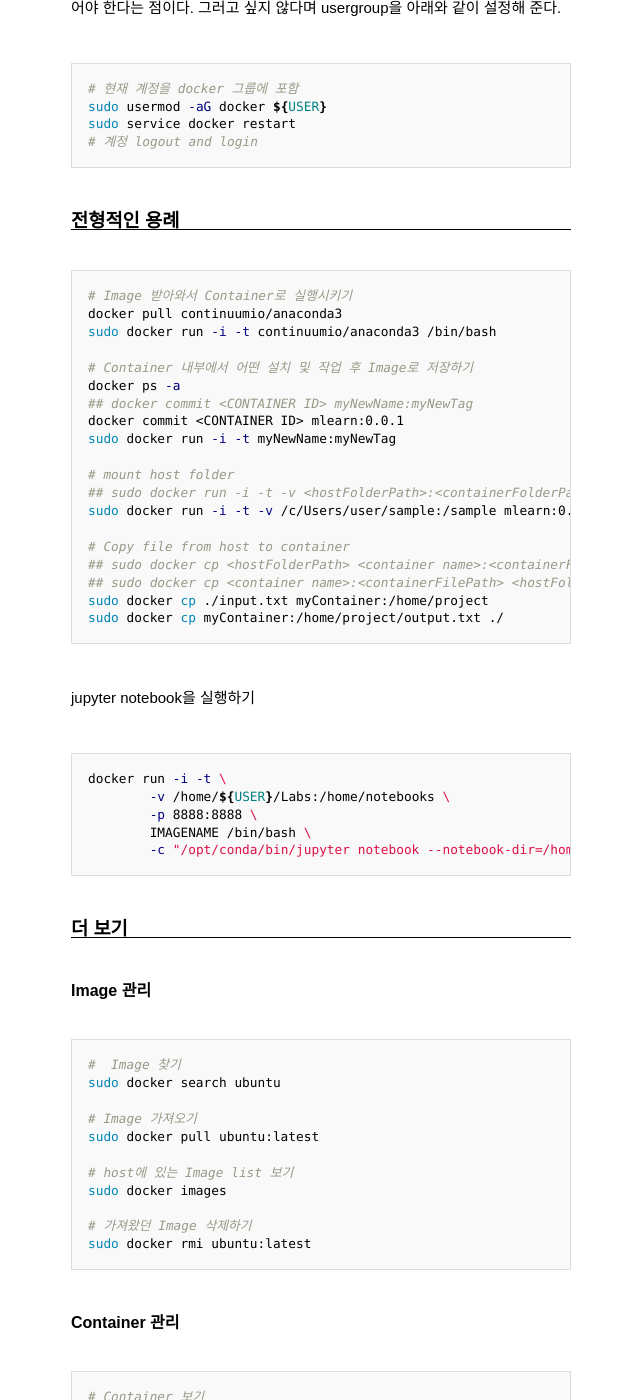
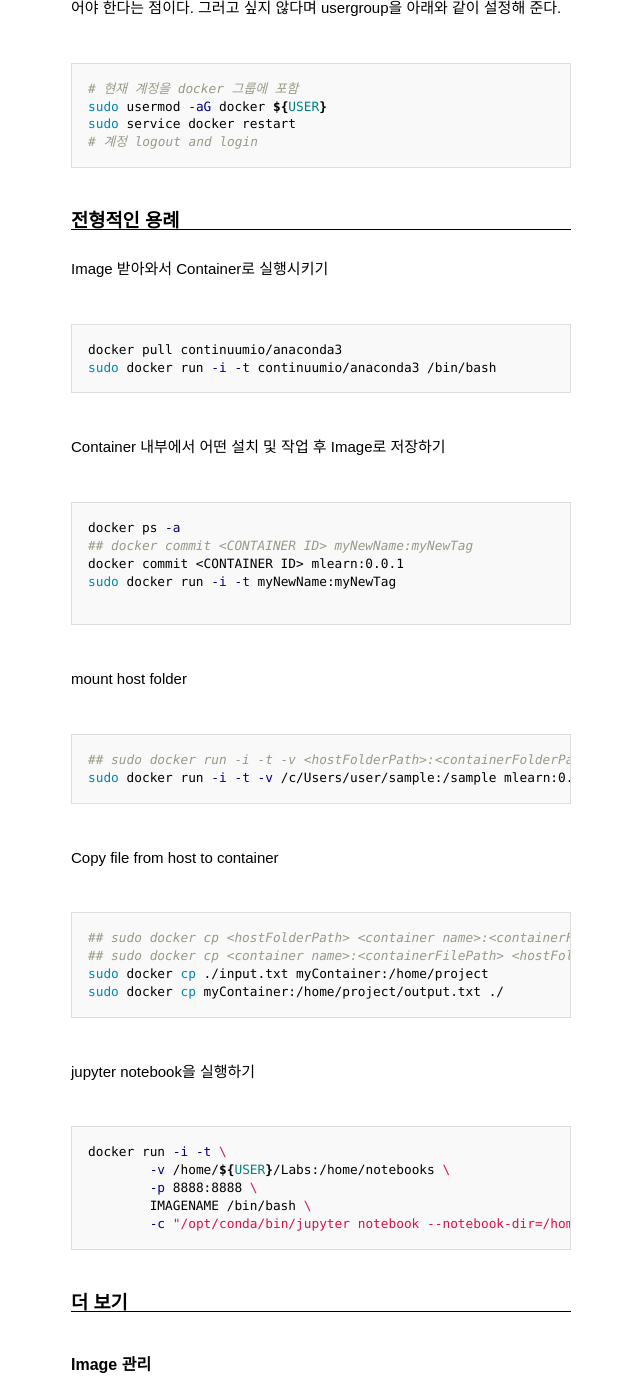
Before and after one commit to pinedance/blog, a Jekyll site: the page built from _posts/updates/2019-01-05-Docker-long-story-short.md, in a window 1280 px wide and 1400 px high, scrolled down 1664 px. Shown: the whole window, without its empty margins (319-959 px from the left). Built offline with Jekyll 4.4.1, drawn with Linux system fonts in a browser that asks for light colours; some web fonts are replaced; comment, search, counter and statistics services are not loaded.

Commit message:
update docker post

````diff
--- a/_posts/updates/2019-01-05-Docker-long-story-short.md
+++ b/_posts/updates/2019-01-05-Docker-long-story-short.md
@@ -48,22 +48,33 @@ sudo service docker restart
 
 ### 전형적인 용례
 
+Image 받아와서 Container로 실행시키기
+
 ```bash
-# Image 받아와서 Container로 실행시키기
 docker pull continuumio/anaconda3
 sudo docker run -i -t continuumio/anaconda3 /bin/bash
+```
 
-# Container 내부에서 어떤 설치 및 작업 후 Image로 저장하기
+Container 내부에서 어떤 설치 및 작업 후 Image로 저장하기
+
+```bash
 docker ps -a
 ## docker commit <CONTAINER ID> myNewName:myNewTag
 docker commit <CONTAINER ID> mlearn:0.0.1
 sudo docker run -i -t myNewName:myNewTag
 
-# mount host folder
+```
+
+mount host folder
+
+```bash
 ## sudo docker run -i -t -v <hostFolderPath>:<containerFolderPath> myNewName:myNewTag
 sudo docker run -i -t -v /c/Users/user/sample:/sample mlearn:0.0.1
+```
 
-# Copy file from host to container
+Copy file from host to container
+
+```bash
 ## sudo docker cp <hostFolderPath> <container name>:<containerFilePath>
 ## sudo docker cp <container name>:<containerFilePath> <hostFolderPath>
 sudo docker cp ./input.txt myContainer:/home/project
````
